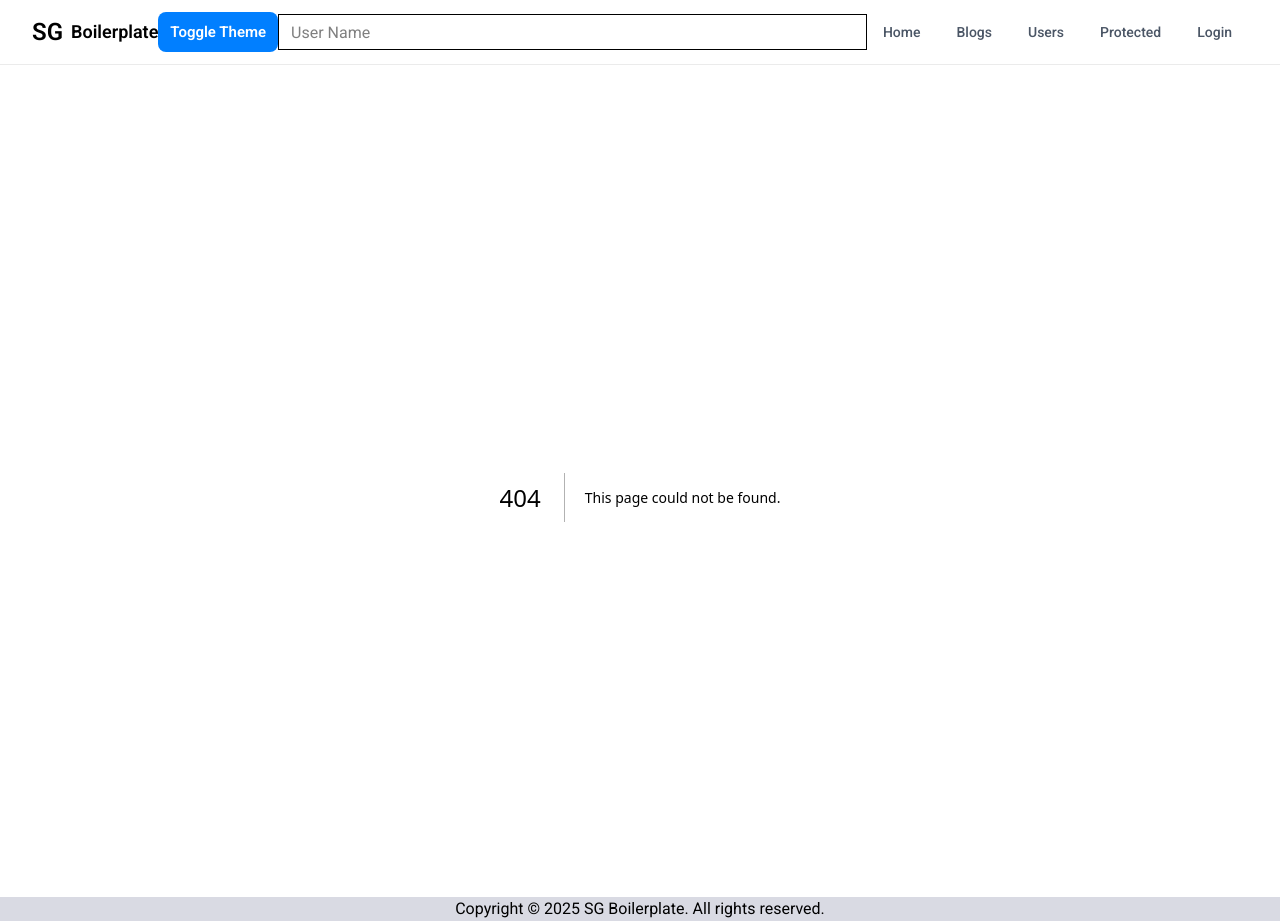
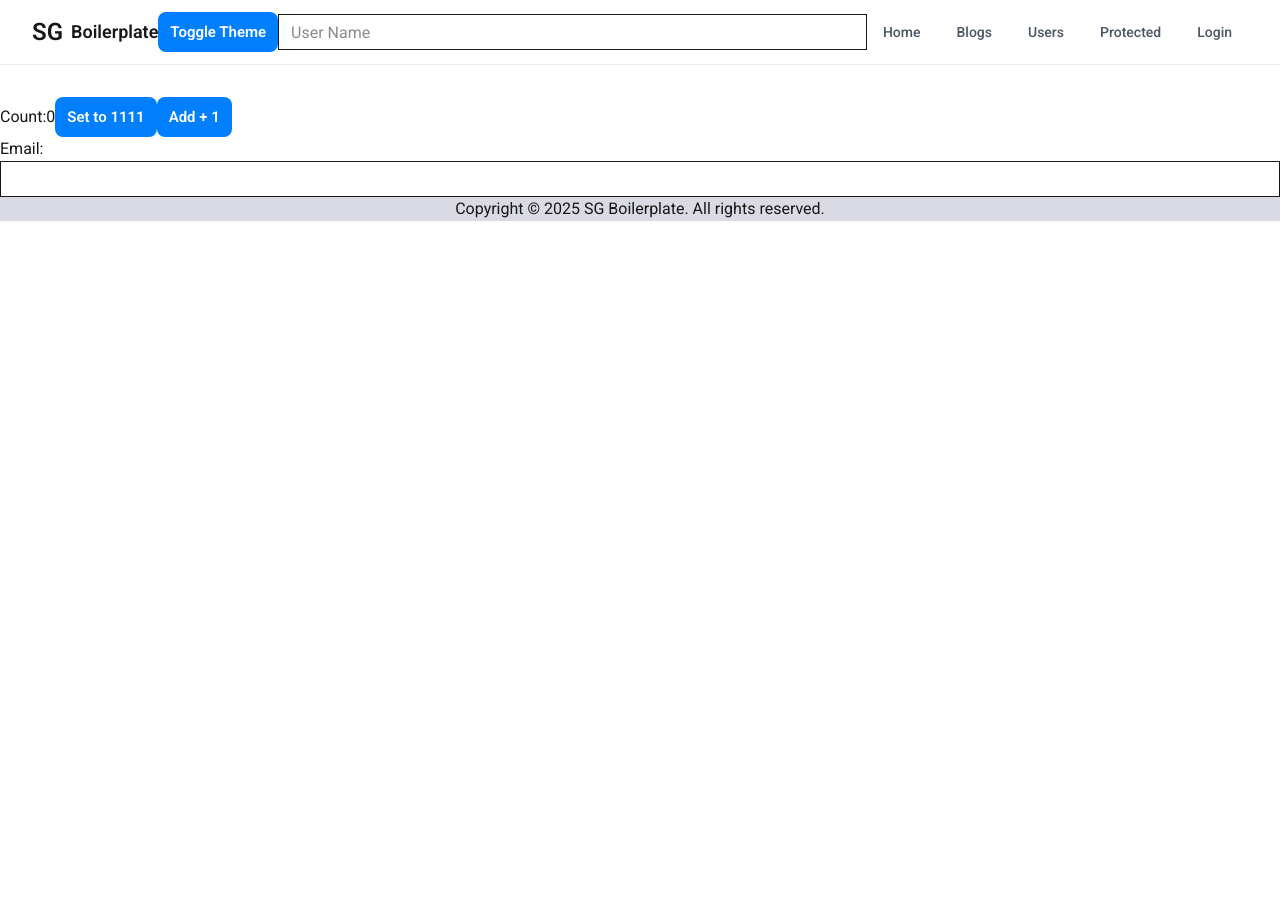
Before and after one commit to nuno-studiographene/nextjs-tanstackquery-boilerplate, a Next.js app: page /list in a window 1280 px wide. Before the commit this address had no page. After the commit the page ends 800 px from the top, so only its background shows below. Built offline with nearby package versions, Linux system fonts and the light colour scheme.

Commit message:
feat(LT-1137): practicing mm cc

```diff
--- /dev/null
+++ b/app/callback-memo/getPosts.ts
@@ -0,0 +1,15 @@
+export const getPosts = async () => {
+  try {
+    const response = await fetch("https://jsonplaceholder.typicode.com/posts");
+
+    if (!response.ok) {
+      throw new Error("Failed to fetch posts");
+    }
+
+    const data = await response.json();
+    return data;
+  } catch (error) {
+    console.error(error);
+    throw error;
+  }
+};
--- /dev/null
+++ b/app/callback-memo/page.tsx
@@ -0,0 +1,46 @@
+"use client";
+
+import { useEffect, useState, useCallback, useMemo } from "react";
+import { getPosts } from "./getPosts";
+import { Input } from "@/components";
+
+const CallbackMemoPage = () => {
+  const [posts, setPosts] = useState<any[]>([]);
+  useEffect(() => {
+    const fetchPosts = async () => {
+      const apiData = await getPosts();
+      setPosts(apiData);
+    };
+    fetchPosts();
+  }, []);
+
+  const [search, setSearch] = useState<string>("");
+  const handleSearch = useCallback((value: string) => {
+    setSearch(value);
+  }, []);
+
+  const searchedPosts = useMemo(() => {
+    return posts.filter((post: any) => post.title.includes(search));
+  }, [posts, search]);
+
+  return (
+    <div>
+      <h1>Posts: {posts.length}</h1>
+      {searchedPosts.map((post: any) => (
+        <div key={post.id}>
+          <h3>{post.title}</h3>
+        </div>
+      ))}
+
+      <br></br>
+      <Input
+        value={search}
+        onChange={(e) => {
+          handleSearch(e.target.value);
+        }}
+      />
+    </div>
+  );
+};
+
+export default CallbackMemoPage;
--- /dev/null
+++ b/app/list/components/Card.tsx
@@ -0,0 +1,9 @@
+import { useUserContext } from "../hooks/userEmailContext";
+
+const Card = () => {
+  const { email } = useUserContext();
+
+  return <div>Email: {email}</div>;
+};
+
+export default Card;
--- /dev/null
+++ b/app/list/components/CardTwo.tsx
@@ -0,0 +1,18 @@
+import { Input } from "@/components";
+import { useUserContext } from "../hooks/userEmailContext";
+
+const CardTwo = () => {
+  const { email, updateEmail } = useUserContext();
+  return (
+    <div>
+      <Input
+        value={email}
+        onChange={(e) => {
+          updateEmail(e.target.value);
+        }}
+      />
+    </div>
+  );
+};
+
+export default CardTwo;
--- /dev/null
+++ b/app/list/hooks/useCount.tsx
@@ -0,0 +1,13 @@
+"use client";
+
+import { useState } from "react";
+
+export const useCount = () => {
+  const [count, setCount] = useState<number>(0);
+
+  const increment = () => {
+    setCount(count + 1);
+  };
+
+  return { count, setCount, increment };
+};
--- /dev/null
+++ b/app/list/hooks/userEmailContext.tsx
@@ -0,0 +1,28 @@
+import { useContext, createContext, useState } from "react";
+
+// Create a context
+const UserContext = createContext<any>(undefined);
+
+// Create the provider
+const UserProvider = ({ children }: any) => {
+  const [email, setEmail] = useState<string>("");
+
+  const updateEmail = (newEmail: string) => {
+    setEmail(newEmail);
+  };
+
+  return (
+    <UserContext.Provider value={{ email, updateEmail }}>
+      {children}
+    </UserContext.Provider>
+  );
+};
+
+// Create the custom hook to use the context easily
+const useUserContext = () => {
+  const context = useContext(UserContext);
+
+  return context;
+};
+
+export { UserProvider, useUserContext };
--- /dev/null
+++ b/app/list/page.tsx
@@ -0,0 +1,32 @@
+"use client";
+
+import { Button } from "@/components";
+import { useCount } from "./hooks/useCount";
+import Card from "./components/Card";
+import CardTwo from "./components/CardTwo";
+import { UserProvider } from "./hooks/userEmailContext";
+
+const ListPage = () => {
+  const { count, setCount, increment } = useCount();
+
+  return (
+    <div>
+      Count:{count}
+      <Button
+        onClick={() => {
+          setCount(1111);
+        }}
+      >
+        Set to 1111
+      </Button>
+      <Button onClick={increment}>Add + 1</Button>
+      <br></br>
+      <UserProvider>
+        <Card />
+        <CardTwo />
+      </UserProvider>
+    </div>
+  );
+};
+
+export default ListPage;
```
